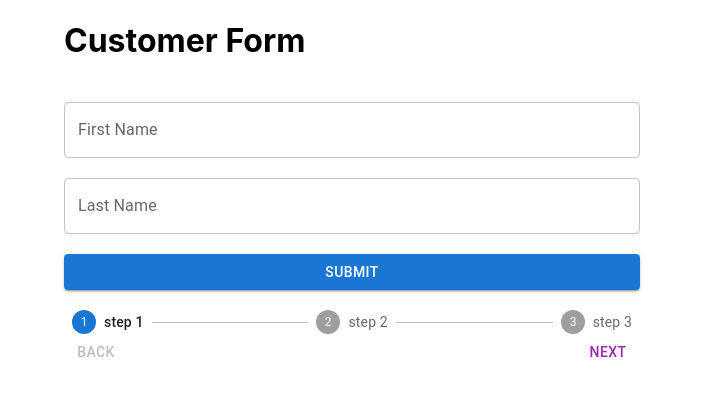
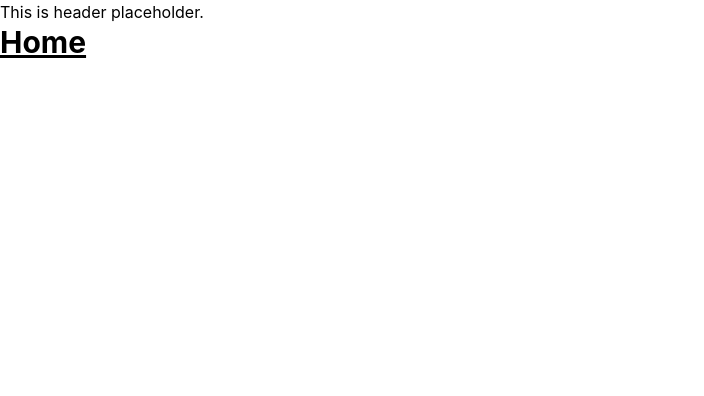
Before and after one commit to mydatahack/react-my-playground, a React (Vite) app: page / in a window 1280 px wide. Shown: the top 396 px of the page, without its empty margins (0-704 px from the left). Built offline with nearby package versions, Linux system fonts and the light colour scheme.

Commit message:
Add tailwind and created router test components

```diff
--- a/package.json
+++ b/package.json
@@ -56,10 +56,13 @@
     "@testing-library/dom": "^9.0.0",
     "@types/styled-components": "^5.1.26",
     "@vitejs/plugin-react": "^3.1.0",
+    "autoprefixer": "^10.4.17",
     "eslint-config-mdh-typescript-react": "^1.5.0",
     "jest": "^29.4.3",
     "jest-environment-jsdom": "^29.4.3",
     "msw": "^1.1.0",
+    "postcss": "^8.4.33",
+    "tailwindcss": "^3.4.1",
     "ts-jest": "^29.0.5",
     "vite": "^4.1.4",
     "vite-plugin-svgr": "^2.4.0",
--- /dev/null
+++ b/postcss.config.js
@@ -0,0 +1,6 @@
+module.exports = {
+  plugins: {
+    tailwindcss: {},
+    autoprefixer: {},
+  },
+}
--- a/src/index.css
+++ b/src/index.css
@@ -1,3 +1,7 @@
+@tailwind base;
+@tailwind components;
+@tailwind utilities;
+
 body {
   margin: 0;
   font-family: -apple-system, BlinkMacSystemFont, 'Segoe UI', 'Roboto', 'Oxygen',
--- a/src/index.tsx
+++ b/src/index.tsx
@@ -2,12 +2,13 @@ import './index.css'
 
 import React from 'react'
 import ReactDOM from 'react-dom/client'
-import { HashRouter, Route, Routes } from 'react-router-dom'
+import { BrowserRouter, Route, Routes } from 'react-router-dom'
 
 import { App } from './App'
 import { worker } from './mock/browser'
 import { CardListPageTest } from './pages/CardListPageTest/CardListPageTest'
 import { MswTest } from './pages/msw-test/MswTest'
+import { Router } from './pages/Router/Router'
 
 if (process.env.NODE_ENV === 'development') {
   worker.start()
@@ -18,13 +19,13 @@ const root = ReactDOM.createRoot(
 )
 root.render(
   <React.StrictMode>
-    {/* BrowserRouter doesn't work with gitpage because the root is not `/` */}
-    <HashRouter>
+    <BrowserRouter>
       <Routes>
-        <Route path="/" element={<App />} />
+        <Route path="/" element={<Router />} />
+        <Route path="/app" element={<App />} />
         <Route path="/list" element={<CardListPageTest />} />
         <Route path="/msw-test" element={<MswTest />} />
       </Routes>
-    </HashRouter>
+    </BrowserRouter>
   </React.StrictMode>
 )
--- /dev/null
+++ b/src/pages/Router/Router.tsx
@@ -0,0 +1,17 @@
+import { Route, Routes } from 'react-router-dom'
+
+import { About } from '../TestPages/About'
+import { Home } from '../TestPages/Home'
+import { More } from '../TestPages/More'
+import { Products } from '../TestPages/Products'
+
+export const Router = () => {
+  return (
+    <Routes>
+      <Route path="/" element={<Home />} />
+      <Route path="/about" element={<About />} />
+      <Route path="/products" element={<Products />} />
+      <Route path="/more" element={<More />} />
+    </Routes>
+  )
+}
--- /dev/null
+++ b/src/pages/TestPages/About.tsx
@@ -0,0 +1,9 @@
+import { Layout } from './components/Layout'
+
+export const About = () => {
+  return (
+    <Layout>
+      <h1>About</h1>
+    </Layout>
+  )
+}
--- /dev/null
+++ b/src/pages/TestPages/Home.tsx
@@ -0,0 +1,9 @@
+import { Layout } from './components/Layout'
+
+export const Home = () => {
+  return (
+    <Layout>
+      <h1 className="text-3xl font-bold underline">Home</h1>
+    </Layout>
+  )
+}
--- /dev/null
+++ b/src/pages/TestPages/More.tsx
@@ -0,0 +1,3 @@
+export const More = () => {
+  return <h1>More</h1>
+}
--- /dev/null
+++ b/src/pages/TestPages/Products.tsx
@@ -0,0 +1,9 @@
+import { Layout } from './components/Layout'
+
+export const Products = () => {
+  return (
+    <Layout>
+      <h1>Products</h1>
+    </Layout>
+  )
+}
--- /dev/null
+++ b/src/pages/TestPages/components/Header.tsx
@@ -0,0 +1,3 @@
+export const Header = () => {
+  return <div>This is header placeholder.</div>
+}
--- /dev/null
+++ b/src/pages/TestPages/components/Layout.tsx
@@ -0,0 +1,10 @@
+import { Header } from './Header'
+
+export const Layout = ({ children }: { children: React.ReactNode }) => {
+  return (
+    <div>
+      <Header />
+      {children}
+    </div>
+  )
+}
--- /dev/null
+++ b/tailwind.config.js
@@ -0,0 +1,8 @@
+/** @type {import('tailwindcss').Config} */
+module.exports = {
+  content: ['./src/**/*.{js,jsx,ts,tsx}'],
+  theme: {
+    extend: {},
+  },
+  plugins: [],
+}
```
Also changed, not shown: 1 other file (tests, documents, lock files or other folders).
